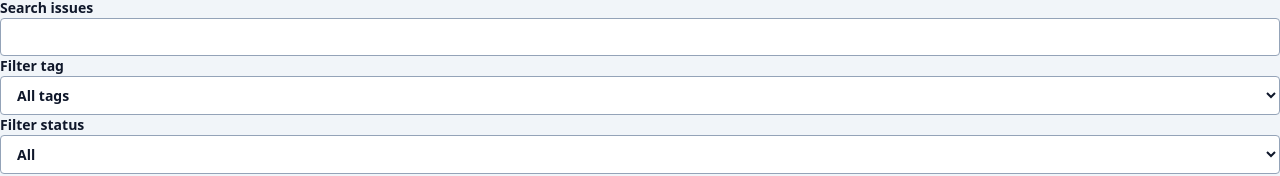
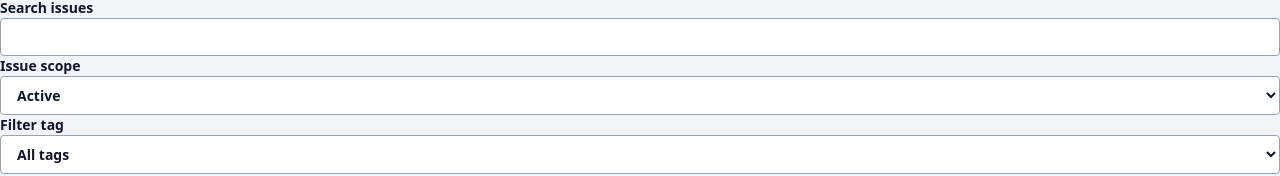
Before and after one commit to kirkduchesne/cairn, a React (Vite) app: page / in a window 1280 px wide. Shown: the part 559-735 px from the top of the page. Built offline with nearby package versions, Linux system fonts and the light colour scheme.

Commit message:
feat: browse archived issues separately

```diff
--- a/src/App.tsx
+++ b/src/App.tsx
@@ -81,12 +81,14 @@ export function App() {
   const [title, setTitle] = useState('');
   const [notes, setNotes] = useState('');
   const [priority, setPriority] = useState<Issue['priority']>('Normal');
+  const [scope, setScope] = useState<'Active' | 'Archived' | 'All'>('Active');
   const [tagFilter, setTagFilter] = useState('');
   const [filter, setFilter] = useState('All');
   const [priorityFilter, setPriorityFilter] = useState('All');
   const [query, setQuery] = useState('');
   const [order, setOrder] = useState('Added');
   const visible = queryIssues(issues, {
+    scope,
     tag: tagFilter,
     text: query,
     status: filter,
@@ -96,7 +98,7 @@ export function App() {
   const [selected, setSelected] = useState<string[]>([]);
   useEffect(() => {
     setSelected([]);
-  }, [query, filter, priorityFilter, order, tagFilter]);
+  }, [query, filter, priorityFilter, order, tagFilter, scope]);
   const [batchStatus, setBatchStatus] = useState<Issue['status']>('Done');
   const [batchPriority, setBatchPriority] = useState<Issue['priority']>('High');
   function applyBatch(patch: Partial<Pick<Issue, 'status' | 'priority'>>) {
@@ -232,13 +234,15 @@ export function App() {
           <summary className="font-semibold">Reusable views</summary>
           <SavedViews
             query={{
-              tag: tagFilter,
+              scope,
+    tag: tagFilter,
     text: query,
               status: filter,
               priority: priorityFilter,
               order,
             }}
             onApply={(view) => {
+              setScope(view.scope ?? 'Active');
               setTagFilter(view.tag ?? '');
               setQuery(view.text);
               setFilter(view.status);
@@ -465,6 +469,12 @@ export function App() {
               />
             </label>
             <label>
+              Issue scope
+              <select value={scope} onChange={(event) => setScope(event.target.value as typeof scope)}>
+                <option>Active</option><option>Archived</option><option>All</option>
+              </select>
+            </label>
+            <label>
               Filter tag
               <select value={tagFilter} onChange={(event) => setTagFilter(event.target.value)}>
                 <option value="">All tags</option>
@@ -514,6 +524,7 @@ export function App() {
               setFilter('All');
               setPriorityFilter('All');
               setOrder('Added');
+              setScope('Active');
               setTagFilter('');
             }}
           >
@@ -697,7 +708,7 @@ export function App() {
               {issue.archived ? <p>Archived · Restore this issue before editing.</p> : (
                 <button type="button" disabled={issue.status !== 'Done' || Boolean(editing)} onClick={() => {
                   if (setIssues(issues.map((item) => item.id === issue.id ? { ...item, archived: true, updatedAt: new Date().toISOString() } : item))) announce('Issue archived.');
-                }}>Archive {issue.title}</button>
+                }} aria-label={'Archive ' + issue.title}>Archive issue</button>
               )}
               <button
                 type="button"
--- a/src/query.ts
+++ b/src/query.ts
@@ -2,6 +2,7 @@ import { Issue } from './storage';
 
 export type Query = {
   tag?: string;
+  scope?: 'Active' | 'Archived' | 'All';
   text: string;
   status: string;
   priority: string;
@@ -18,6 +19,7 @@ export function queryIssues(issues: Issue[], query: Query): Issue[] {
   const text = query.text.trim().toLowerCase();
   const result = issues.filter(
     (issue) =>
+      (query.scope === 'All' || (query.scope === 'Archived' ? Boolean(issue.archived) : !issue.archived)) &&
       (!query.tag || (issue.tags ?? []).includes(query.tag)) &&
       (query.status === 'All' || issue.status === query.status) &&
       (query.priority === 'All' || issue.priority === query.priority) &&
--- a/src/views.ts
+++ b/src/views.ts
@@ -17,6 +17,7 @@ export function parseViews(raw: string | null): SavedView[] {
         !view.name.trim() ||
         view.name.length > 40 ||
         !view.query ||
+        (view.query.scope !== undefined && !['Active', 'Archived', 'All'].includes(view.query.scope)) ||
         (view.query.tag !== undefined && (typeof view.query.tag !== 'string' || view.query.tag.length > 24)) ||
         typeof view.query.text !== 'string' ||
         view.query.text.length > 200 ||
```
